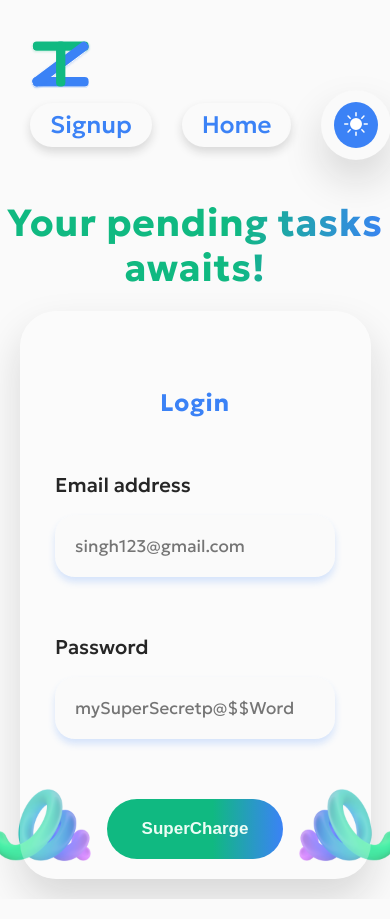
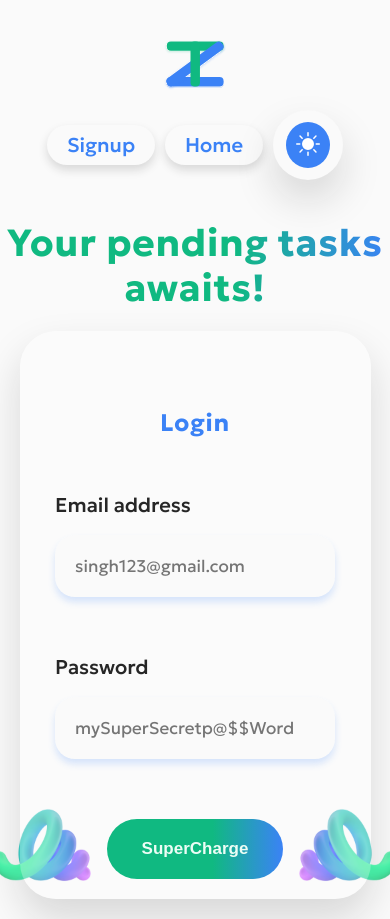
Before and after one commit to lucifer78907/ZenTask, a React (Vite) app: page /login in a window 390 px wide. Built offline with nearby package versions, Linux system fonts and the light colour scheme.

Commit message:
+Navigation Responsive

```diff
--- a/src/components/Header.scss
+++ b/src/components/Header.scss
@@ -8,6 +8,9 @@
   justify-content: space-between;
   @include a.respond(phone) {
     padding: 4rem 3rem;
+    justify-content: center;
+    gap: 2rem;
+    flex-direction: column;
   }
 
   &__link {
@@ -21,12 +24,18 @@
     box-shadow: 0 0.5rem 1rem rgba(25, 25, 25, 0.15);
     border: none;
     border-radius: 40px;
+    @media only screen and (width<400px) {
+      font-size: 2rem;
+    }
   }
 
   & aside {
     display: flex;
     align-items: center;
     gap: 3rem;
+    @media only screen and (width<400px) {
+      gap: 1rem;
+    }
   }
 }
 
```
